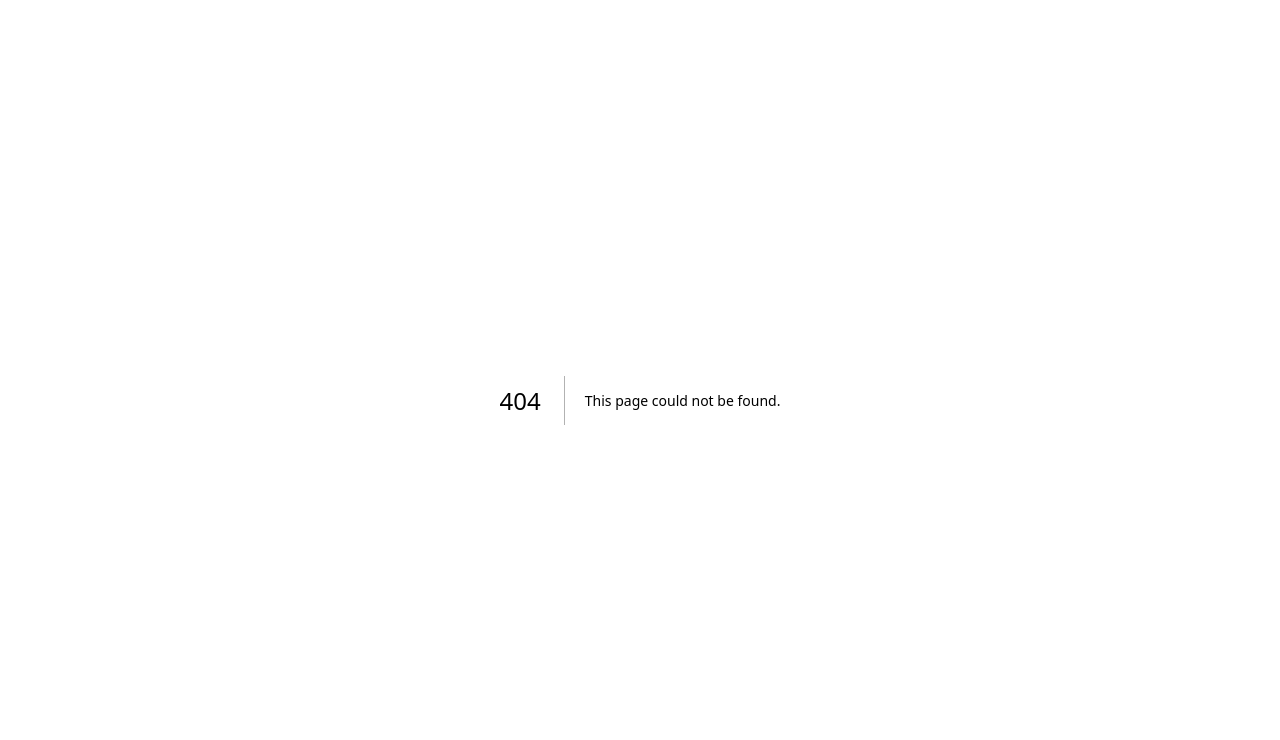
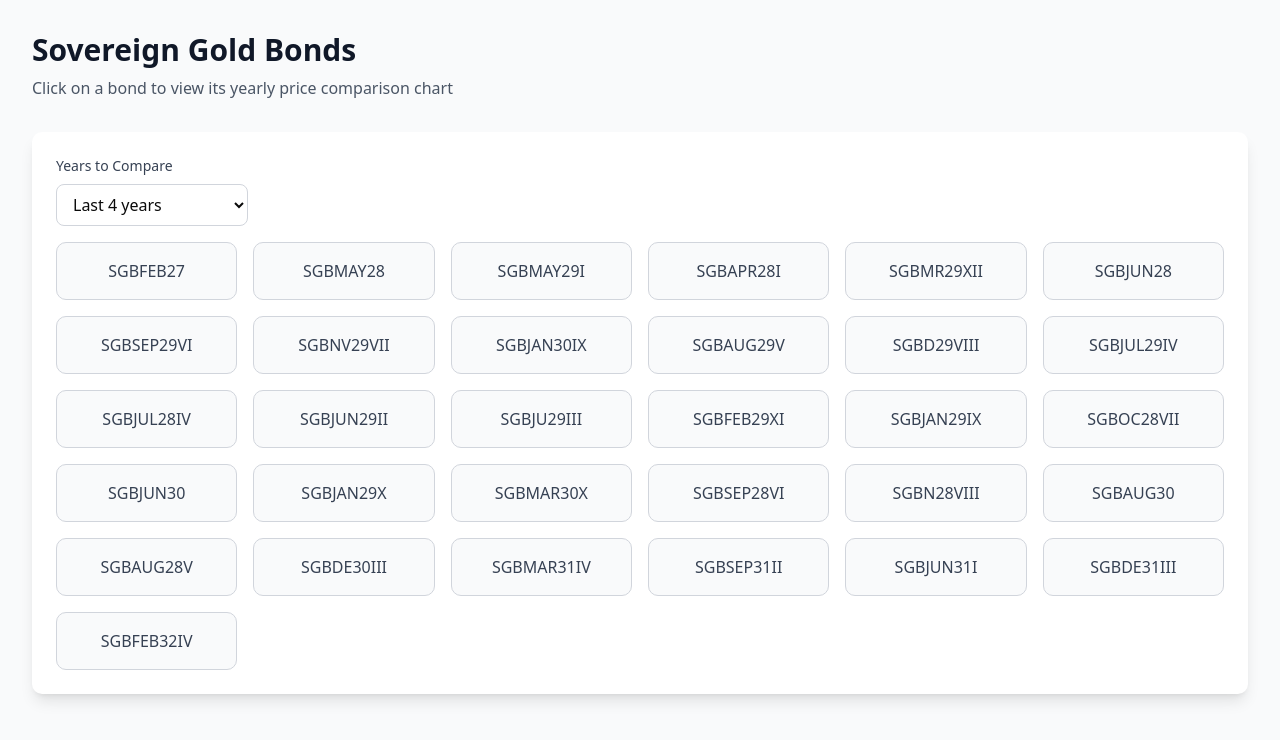
Before and after one commit to visnkmr/candlereplaytest, a Next.js app: page /gold-bonds in a window 1280 px wide. Before the commit this address had no page. Shown: the top 740 px of the page. Built offline with nearby package versions, Linux system fonts and the light colour scheme.

Commit message:
bonds historical data page added

```diff
--- /dev/null
+++ b/src/app/api/nse-gold-bonds/route.ts
@@ -0,0 +1,60 @@
+import { NextRequest, NextResponse } from 'next/server';
+
+export async function GET(request: NextRequest) {
+  const { searchParams } = new URL(request.url);
+  const symbol = searchParams.get('symbol');
+  const fromDate = searchParams.get('fromDate');
+  const toDate = searchParams.get('toDate');
+
+  if (!symbol || !fromDate || !toDate) {
+    return NextResponse.json({ error: 'Missing required parameters: symbol, fromDate, toDate' }, { status: 400 });
+  }
+
+  const url = `https://www.nseindia.com/api/NextApi/apiClient/GetQuoteApi?functionName=getHistoricalTradeData&symbol=${symbol}&series=GB&fromDate=${fromDate}&toDate=${toDate}&csv=true`;
+  console.log(url)
+  try {
+    const response = await fetch(url, {
+      headers: {
+        'User-Agent': 'Mozilla/5.0 (Windows NT 10.0; Win64; x64) AppleWebKit/537.36 (KHTML, like Gecko) Chrome/91.0.4472.124 Safari/537.36',
+      },
+    });
+
+    if (!response.ok) {
+      return NextResponse.json({ error: 'Failed to fetch data from NSE' }, { status: response.status });
+    }
+    const jsonData = await response.json();
+    console.log('Fetched data length:', jsonData.length);
+
+    // Parse JSON data
+    const data = [];
+    for (const item of jsonData) {
+      const dateStr = item.mtimestamp;
+      const close = item.chClosingPrice;
+
+      if (dateStr && typeof close === 'number') {
+        // Parse date DD-MMM-YYYY e.g., "27-Dec-2022"
+        const [dayStr, monthStr, yearStr] = dateStr.split('-');
+        const day = parseInt(dayStr);
+        const year = parseInt(yearStr);
+        const monthNames = ['Jan', 'Feb', 'Mar', 'Apr', 'May', 'Jun', 'Jul', 'Aug', 'Sep', 'Oct', 'Nov', 'Dec'];
+        const month = monthNames.indexOf(monthStr);
+
+        if (month !== -1) {
+          const date = new Date(year, month, day);
+          const timestamp = Math.floor(date.getTime() / 1000);
+
+          data.push({ timestamp, close });
+        }
+      }
+    }
+
+    // Sort by timestamp ascending
+    data.sort((a, b) => a.timestamp - b.timestamp);
+    console.log('Parsed data length:', data.length);
+
+    return NextResponse.json({ data });
+  } catch (error) {
+    console.error('Error fetching NSE data:', error);
+    return NextResponse.json({ error: 'Internal server error' }, { status: 500 });
+  }
+}
--- /dev/null
+++ b/src/app/gold-bonds/page.tsx
@@ -0,0 +1,168 @@
+"use client";
+
+import { useState } from "react";
+import { YearlyComparisonChart } from "@/components/yearly-comparison-chart";
+
+interface HistoricalData {
+  year: number;
+  data: Array<{
+    timestamp: number;
+    close: number;
+  }>;
+}
+
+const GOLD_BONDS = [
+  "SGBFEB27", // Example bond with data
+  "SGBMAY28",
+  "SGBMAY29I",
+  "SGBAPR28I",
+  "SGBMR29XII",
+  "SGBJUN28",
+  "SGBSEP29VI",
+  "SGBNV29VII",
+  "SGBJAN30IX",
+  "SGBAUG29V",
+  "SGBD29VIII",
+  "SGBJUL29IV",
+  "SGBJUL28IV",
+  "SGBJUN29II",
+  "SGBJU29III",
+  "SGBFEB29XI",
+  "SGBJAN29IX",
+  "SGBOC28VII",
+  "SGBJUN30",
+  "SGBJAN29X",
+  "SGBMAR30X",
+  "SGBSEP28VI",
+  "SGBN28VIII",
+  "SGBAUG30",
+  "SGBAUG28V",
+  "SGBDE30III",
+  "SGBMAR31IV",
+  "SGBSEP31II",
+  "SGBJUN31I",
+  "SGBDE31III",
+  "SGBFEB32IV"
+];
+
+export default function GoldBondsPage() {
+  const [selectedSymbol, setSelectedSymbol] = useState<string>("");
+  const [historicalData, setHistoricalData] = useState<HistoricalData[]>([]);
+  const [isLoading, setIsLoading] = useState<boolean>(false);
+  const [error, setError] = useState<string>("");
+  const [yearsToCompare, setYearsToCompare] = useState<number>(4);
+
+  const currentYear = new Date().getFullYear();
+
+  const fetchHistoricalData = async (symbol: string) => {
+    setIsLoading(true);
+    setError("");
+
+    try {
+      const results: HistoricalData[] = [];
+
+      for (let i = 0; i <= yearsToCompare; i++) {
+        const year = currentYear - i;
+        const fromDate = `01-01-${year}`;
+        const toDate = `31-12-${year}`;
+
+        const apiUrl = `/api/nse-gold-bonds?symbol=${symbol}&fromDate=${fromDate}&toDate=${toDate}`;
+        const response = await fetch(apiUrl);
+
+        if (!response.ok) {
+          throw new Error(`Failed to fetch data for ${year}`);
+        }
+
+        const data = await response.json();
+
+        if (data.data && data.data.length > 0) {
+          results.push({
+            year,
+            data: data.data.sort((a: { timestamp: number }, b: { timestamp: number }) => a.timestamp - b.timestamp)
+          });
+        }
+      }
+
+      setHistoricalData(results);
+    } catch (err) {
+      setError("Failed to fetch historical data. Please try again.");
+      console.error("Error fetching data:", err);
+    } finally {
+      setIsLoading(false);
+    }
+  };
+
+  const handleBondClick = (symbol: string) => {
+    setSelectedSymbol(symbol);
+    fetchHistoricalData(symbol);
+  };
+
+  return (
+    <div className="min-h-screen bg-gray-50 p-8">
+      <div className="max-w-7xl mx-auto">
+        <div className="mb-8">
+          <h1 className="text-3xl font-bold text-gray-900 mb-2">Sovereign Gold Bonds</h1>
+          <p className="text-gray-600">Click on a bond to view its yearly price comparison chart</p>
+        </div>
+
+        <div className="bg-white rounded-lg shadow-lg p-6 mb-6">
+          <div className="mb-4">
+            <label className="block text-sm font-medium text-gray-700 mb-2">Years to Compare</label>
+            <select
+              value={yearsToCompare}
+              onChange={(e) => setYearsToCompare(parseInt(e.target.value))}
+              className="w-full md:w-48 px-3 py-2 border border-gray-300 rounded-md focus:ring-2 focus:ring-blue-500 focus:border-blue-500"
+            >
+              <option value="1">Last 1 year</option>
+              <option value="2">Last 2 years</option>
+              <option value="3">Last 3 years</option>
+              <option value="4">Last 4 years</option>
+              <option value="5">Last 5 years</option>
+            </select>
+          </div>
+
+          <div className="grid grid-cols-2 md:grid-cols-4 lg:grid-cols-6 gap-4">
+            {GOLD_BONDS.map((bond) => (
+              <button
+                key={bond}
+                onClick={() => handleBondClick(bond)}
+                disabled={isLoading}
+                className={`p-4 border rounded-lg text-center transition-colors ${
+                  selectedSymbol === bond
+                    ? "bg-blue-100 border-blue-500 text-blue-700"
+                    : "bg-gray-50 border-gray-300 hover:bg-gray-100 text-gray-700"
+                } disabled:opacity-50 disabled:cursor-not-allowed`}
+              >
+                {bond}
+              </button>
+            ))}
+          </div>
+
+          {error && (
+            <div className="mt-4 p-2 bg-red-100 border border-red-400 text-red-700 rounded">
+              {error}
+            </div>
+          )}
+
+          {selectedSymbol && (
+            <div className="mt-4 text-sm text-gray-600">
+              <p><strong>Selected Bond:</strong> {selectedSymbol}</p>
+            </div>
+          )}
+        </div>
+
+        {historicalData.length > 0 && (
+          <div className="bg-white rounded-lg shadow-lg p-6">
+            <YearlyComparisonChart data={historicalData} />
+          </div>
+        )}
+
+        {selectedSymbol && historicalData.length === 0 && !isLoading && !error && (
+          <div className="bg-white rounded-lg shadow-lg p-6 text-center text-gray-500">
+            No data available for {selectedSymbol}
+          </div>
+        )}
+      </div>
+    </div>
+  );
+}
--- a/src/components/yearly-comparison-chart.tsx
+++ b/src/components/yearly-comparison-chart.tsx
@@ -8,7 +8,6 @@ interface HistoricalData {
   data: Array<{
     timestamp: number;
     close: number;
-    percentage: number;
   }>;
 }
 
```
